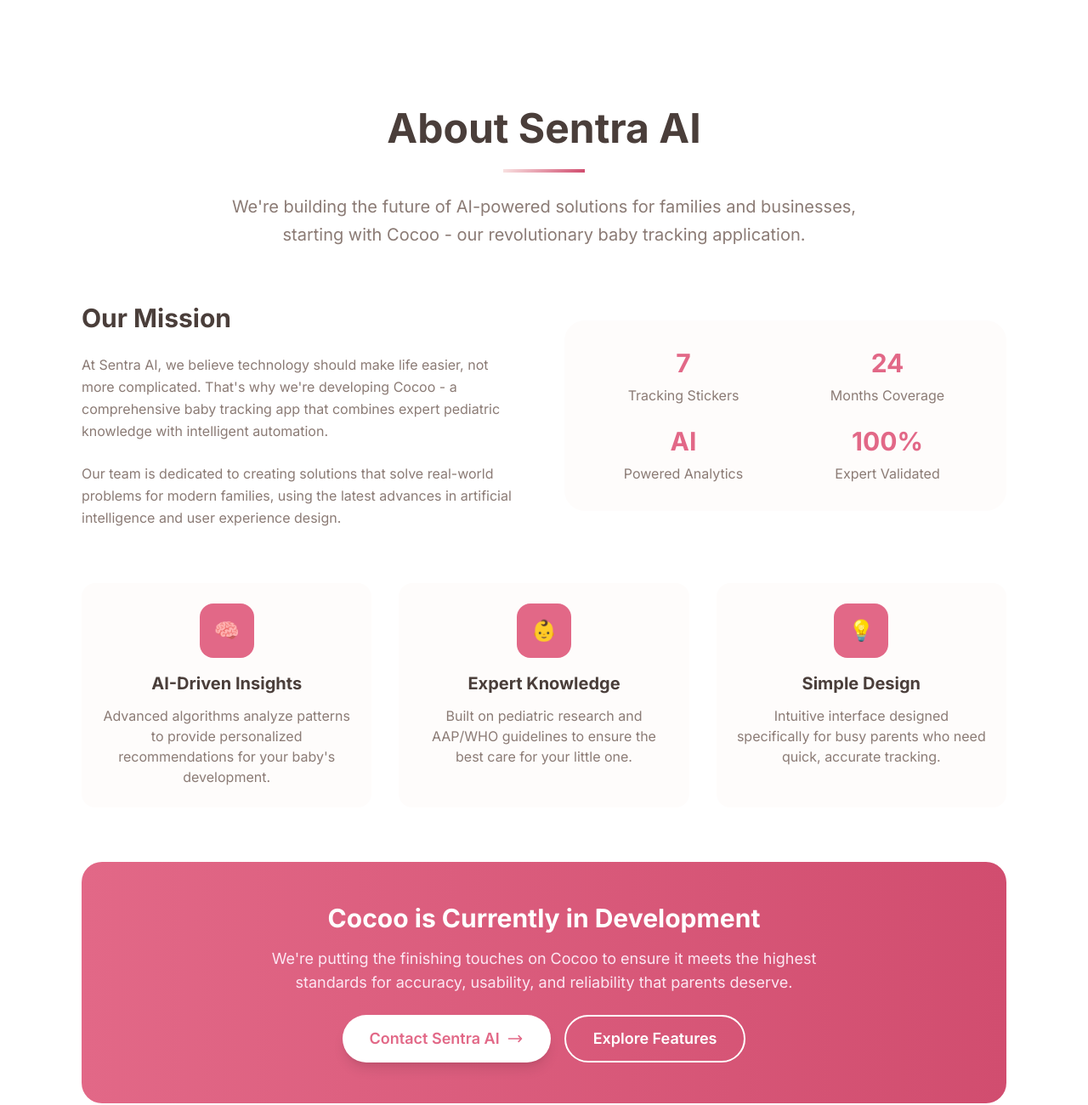
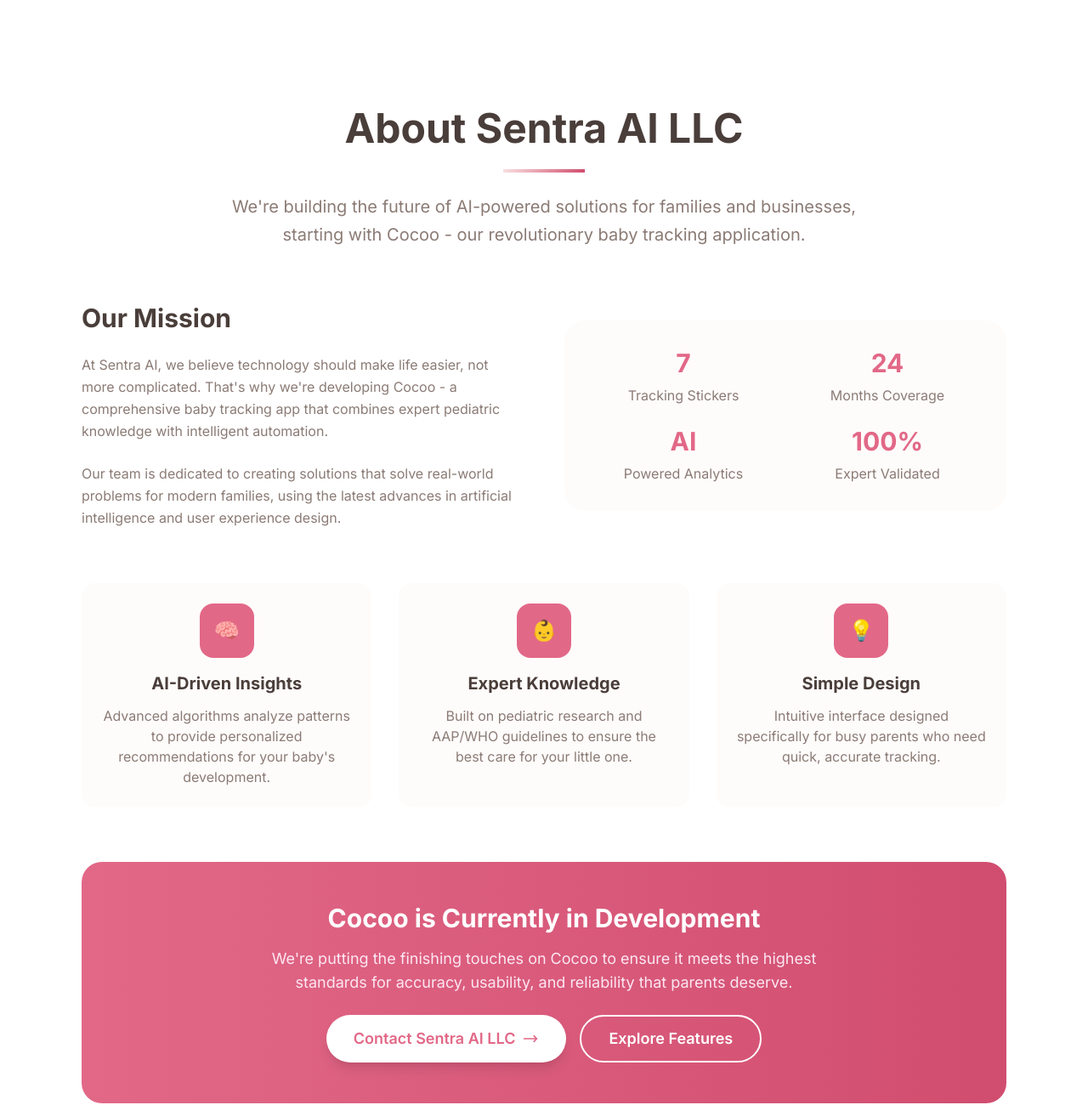
Before and after one commit to sueye0425/sentra_ai_labs, a plain HTML site: page public/index.html in a window 1280 px wide. Shown: the part 3920-5220 px from the top of the page at 85% size. Drawn offline with nearby package versions, Linux system fonts and the light colour scheme.

Commit message:
update wording

```diff
--- a/public/index.html
+++ b/public/index.html
@@ -352,7 +352,7 @@
     <section id="about" class="py-20 lg:py-32 bg-white">
         <div class="max-w-6xl mx-auto px-4 sm:px-6 lg:px-8">
             <div class="text-center mb-16">
-                <h2 class="text-4xl lg:text-5xl font-bold text-cream-800 mb-6">About Sentra AI</h2>
+                <h2 class="text-4xl lg:text-5xl font-bold text-cream-800 mb-6">About Sentra AI LLC</h2>
                 <div class="w-24 h-1 bg-gradient-to-r from-pink-400 to-pink-600 mx-auto mb-6"></div>
                 <p class="text-xl text-cream-600 max-w-3xl mx-auto leading-relaxed">
                     We're building the future of AI-powered solutions for families and businesses, starting with Cocoo - our revolutionary baby tracking application.
@@ -426,7 +426,7 @@
                     </p>
                     <div class="flex flex-col sm:flex-row gap-4 justify-center">
                         <a href="https://calendly.com/sueye0425/intro-call-with-sue-ai-projects-consulting" target="_blank" class="bg-white text-pink-500 px-8 py-3 rounded-full text-lg font-semibold hover:bg-pink-50 transition-all duration-300 shadow-lg hover:shadow-xl inline-flex items-center">
-                            Contact Sentra AI
+                            Contact Sentra AI LLC
                             <svg class="ml-2 w-5 h-5" fill="none" stroke="currentColor" viewBox="0 0 24 24">
                                 <path stroke-linecap="round" stroke-linejoin="round" stroke-width="2" d="M17 8l4 4m0 0l-4 4m4-4H3"></path>
                             </svg>
```
